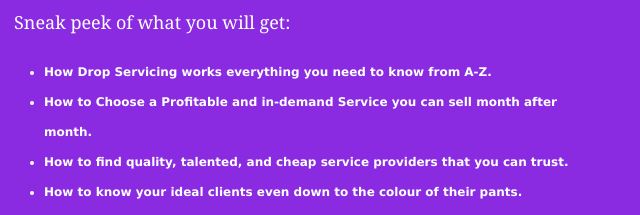
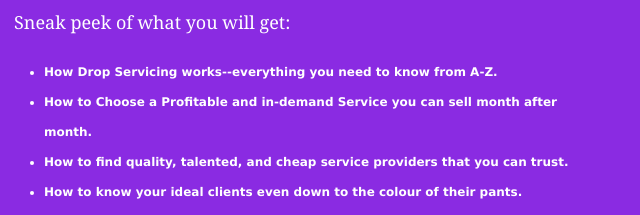
Before and after one commit to francisuloko/my-portfolio, a plain HTML site: page drop-safe.html in a window 1280 px wide. Shown: the part 206-421 px from the top of the page, 86-726 px from the left. Drawn offline with Linux system fonts and the light colour scheme.

Commit message:
Modify copy

```diff
--- a/drop-safe.html
+++ b/drop-safe.html
@@ -22,7 +22,7 @@
         </p> -->
         <p>Sneak peek of what you will get:</p>
         <ul class="sneek-peek">
-          <li>How Drop Servicing works everything you need to know from A-Z.</li>
+          <li>How Drop Servicing works--everything you need to know from A-Z.</li>
           <li>How to Choose a Profitable and in-demand Service you can sell month after month.</li>
           <li>How to find quality, talented, and cheap service providers that you can trust.</li>
           <li>How to know your ideal clients even down to the colour of their pants.</li>
```
